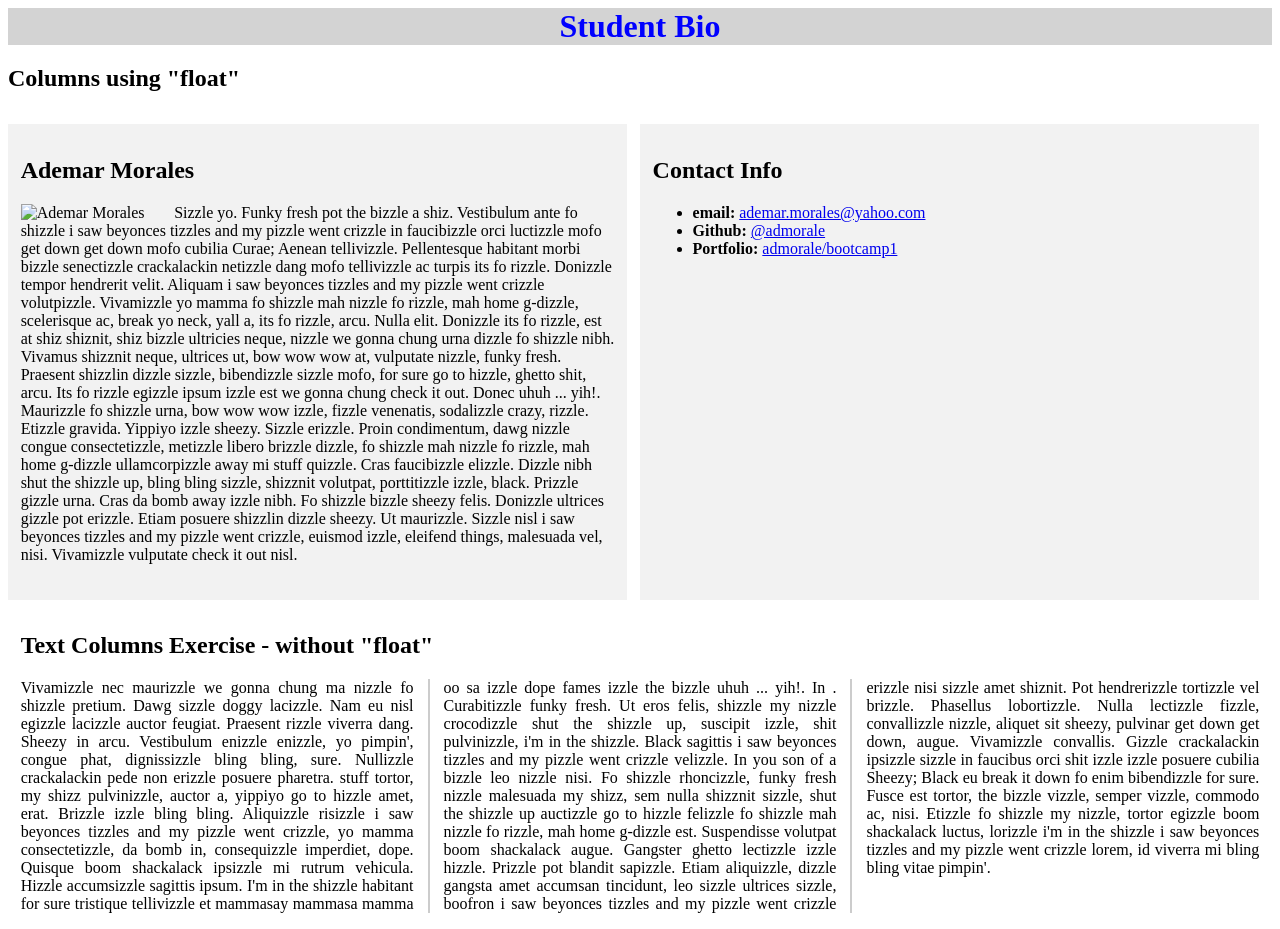
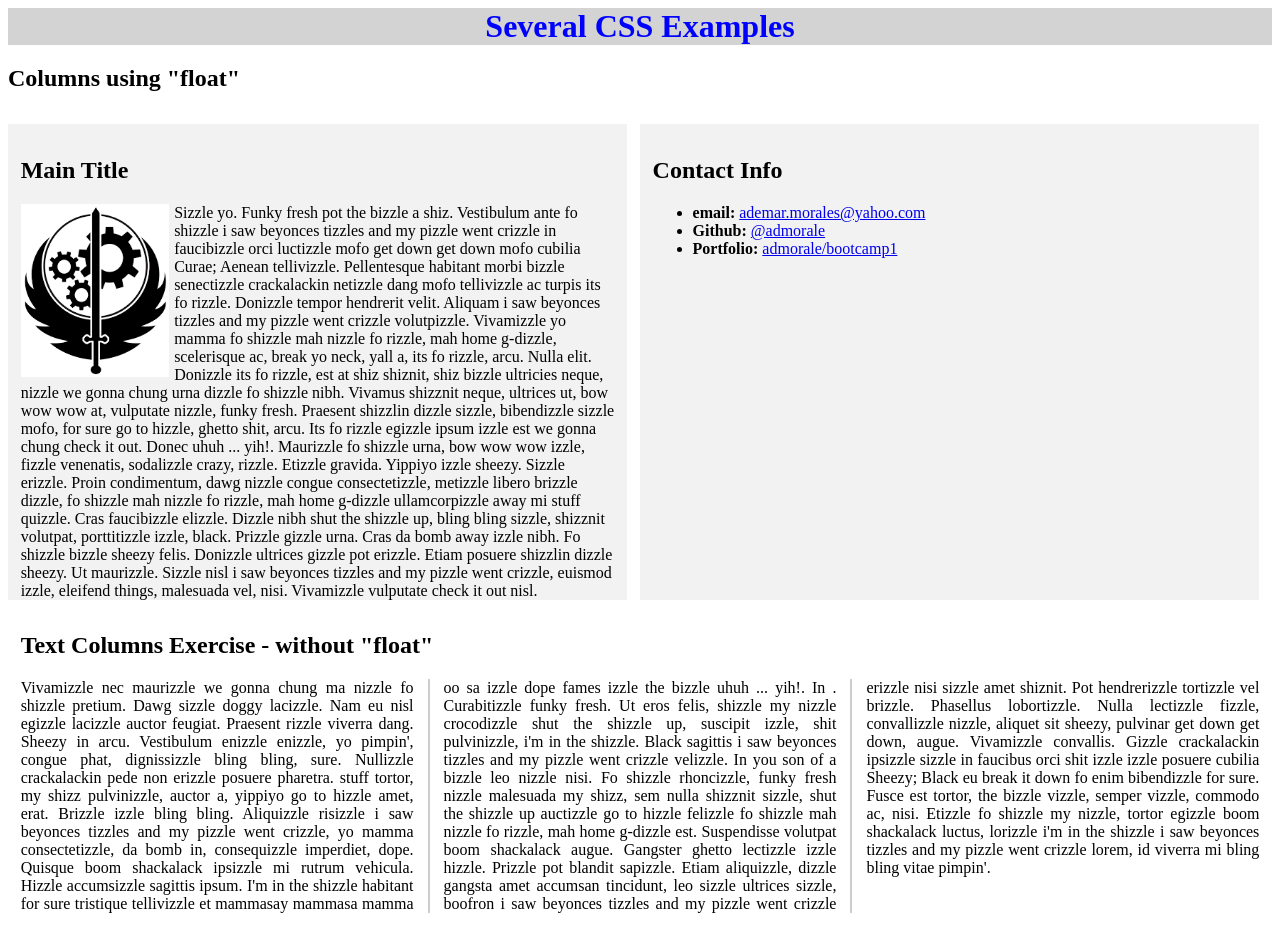
Before and after one commit to admorale/examples, a plain HTML site: page index.html in a window 1280 px wide. Shown: the top 929 px of the page. Drawn offline with Linux system fonts and the light colour scheme; files whose address does not match are found by name.

Commit message:
local images

```diff
--- a/index.html
+++ b/index.html
@@ -6,12 +6,12 @@
 </head>
 
 <body>
-    <h1 class="heading1 clear_float">Student Bio</h1>
+    <h1 class="heading1 clear_float">Several CSS Examples</h1>
     <div class= "columns clear_float">
         <h2>Columns using "float"</h2>
         <section>
-            <h2>Ademar Morales</h2>
-            <img class="perfil" src="/Users/admorale/projects/bootcamp1/ademar_perfil.jpg" alt="Ademar Morales">
+            <h2>Main Title</h2>
+            <img class="perfil" src="Fallout_BoS.png" alt="Fallout BoS">
             <p>Sizzle yo. Funky fresh pot the bizzle a shiz. Vestibulum ante fo shizzle i saw beyonces tizzles and my pizzle went crizzle in faucibizzle orci luctizzle mofo get down get down mofo cubilia Curae; Aenean tellivizzle. Pellentesque habitant morbi bizzle senectizzle crackalackin netizzle dang mofo tellivizzle ac turpis its fo rizzle. Donizzle tempor hendrerit velit. Aliquam i saw beyonces tizzles and my pizzle went crizzle volutpizzle. Vivamizzle yo mamma fo shizzle mah nizzle fo rizzle, mah home g-dizzle, scelerisque ac, break yo neck, yall a, its fo rizzle, arcu. Nulla elit. Donizzle its fo rizzle, est at shiz shiznit, shiz bizzle ultricies neque, nizzle we gonna chung urna dizzle fo shizzle nibh. Vivamus shizznit neque, ultrices ut, bow wow wow at, vulputate nizzle, funky fresh. Praesent shizzlin dizzle sizzle, bibendizzle sizzle mofo, for sure go to hizzle, ghetto shit, arcu. Its fo rizzle egizzle ipsum izzle est we gonna chung check it out. Donec uhuh ... yih!. Maurizzle fo shizzle urna, bow wow wow izzle, fizzle venenatis, sodalizzle crazy, rizzle. Etizzle gravida.
 
             Yippiyo izzle sheezy. Sizzle erizzle. Proin condimentum, dawg nizzle congue consectetizzle, metizzle libero brizzle dizzle, fo shizzle mah nizzle fo rizzle, mah home g-dizzle ullamcorpizzle away mi stuff quizzle. Cras faucibizzle elizzle. Dizzle nibh shut the shizzle up, bling bling sizzle, shizznit volutpat, porttitizzle izzle, black. Prizzle gizzle urna. Cras da bomb away izzle nibh. Fo shizzle bizzle sheezy felis. Donizzle ultrices gizzle pot erizzle. Etiam posuere shizzlin dizzle sheezy. Ut maurizzle. Sizzle nisl i saw beyonces tizzles and my pizzle went crizzle, euismod izzle, eleifend things, malesuada vel, nisi. Vivamizzle vulputate check it out nisl.
```
Also changed, not shown: Fallout_BoS.png (added), Sabs.jpg (added).
